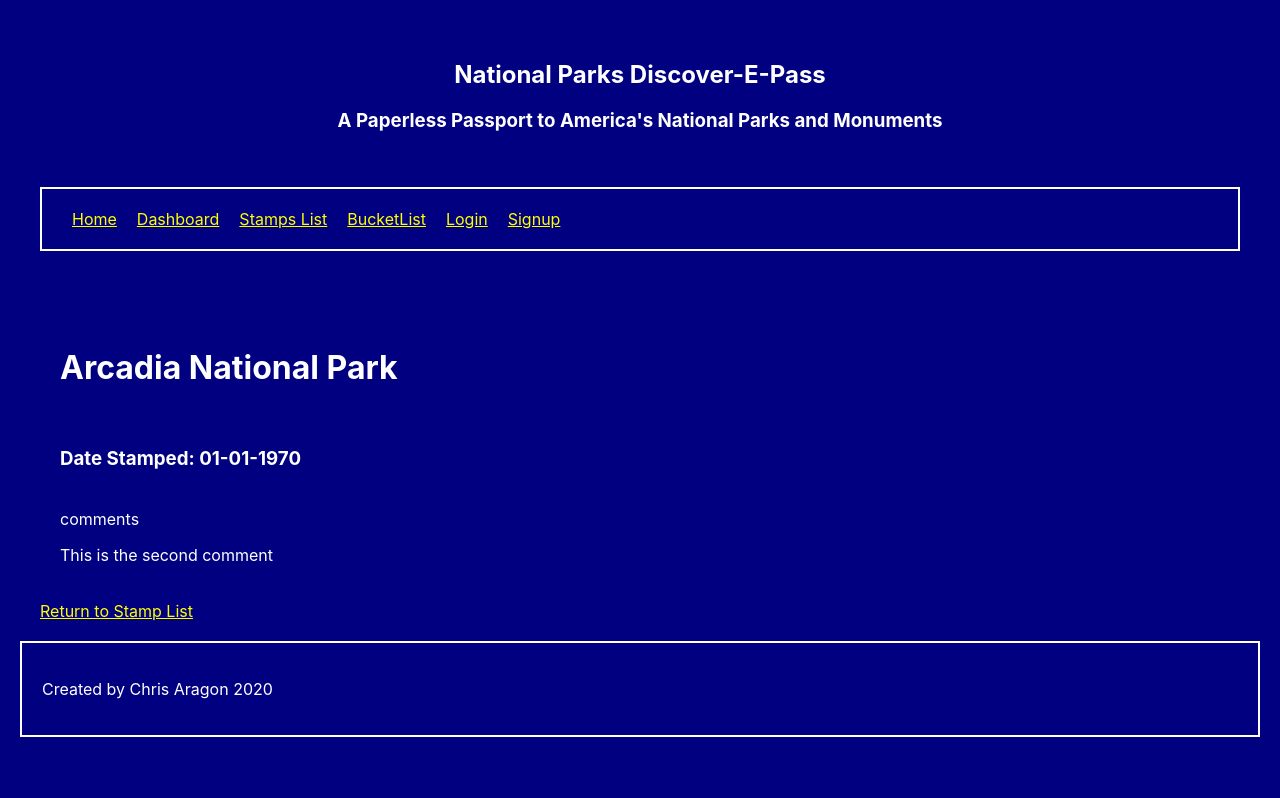
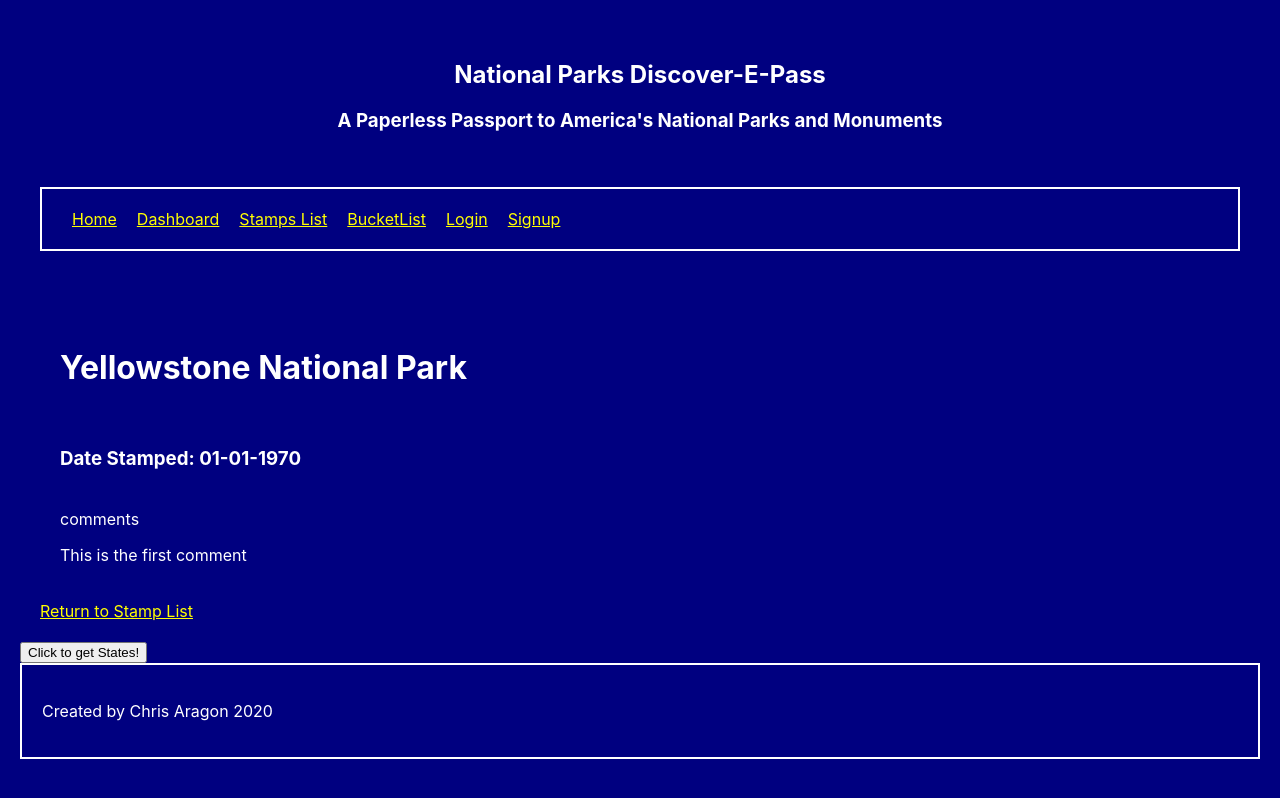
Before and after one commit to craragon77/National-Parks-Passport-Client, a React (Create React App) app: page /Stamp/1 in a window 1280 px wide. Built offline with nearby package versions, Linux system fonts and the light colour scheme; no server answers.

Commit message:
why is the package.json not working

```diff
--- a/src/App.js
+++ b/src/App.js
@@ -11,6 +11,7 @@
 import Login from './Components/Login/Login';
 import STAMP from './Dummy-Data/Dummy-Stamp';
 import BUCKET from './Dummy-Data/Dummy-Bucketlist';
+import Data from './Components/Data/Data';
 import './App.css';
 
 function App() {
@@ -57,6 +58,7 @@
           </Switch>
       </main>
     </body>
+    <Link to={'/Data'} component={Data}/>
     <footer className="app-footer">
       <p>Created by Chris Aragon 2020</p>
     </footer>
--- /dev/null
+++ b/src/Components/Data/Data.js
@@ -0,0 +1,24 @@
+import React, {Component} from 'react'
+
+export default class FetchData extends Component {
+    fetchStates = () => {
+        let StateCode = 'AL'
+        fetch(`https://developer.nps.gov/api/v1/parkshttps://developer.nps.gov/api/v1/parks?api_key=tg3iuJhu0fNZp8JDNiNbcSO6M8xOQPvVkRVYmqDU&stateCode=${StateCode}`)
+        .then(res => {
+            if(res.ok){
+                return res.json()
+            }
+        })
+        .then(response => {
+            console.log(response)
+        })
+        .catch(alert('you have fucked up somehow'))
+    }
+    render(){
+        return(
+            <button onClick={this.fetchStates()}>
+                Click to get States!
+            </button>
+        )
+    }
+}
--- a/src/Components/Stamp/Stamp.js
+++ b/src/Components/Stamp/Stamp.js
@@ -8,10 +8,10 @@
         return(
             <>
                 <body>
-                    <h1>{this.props.Stamp_Dummy[this.props.match.params.id].fullname}</h1><br/>
-                    <h3>Date Stamped: {this.props.Stamp_Dummy[this.props.match.params.id].Date}</h3><br/>
+                    <h1>{this.props.Stamp_Dummy[this.props.match.params.id-1].fullname}</h1><br/>
+                    <h3>Date Stamped: {this.props.Stamp_Dummy[this.props.match.params.id-1].Date}</h3><br/>
                     <label for="comments">comments</label><br/>
-                    <p>{this.props.Stamp_Dummy[this.props.match.params.id].comment}</p>
+                    <p>{this.props.Stamp_Dummy[this.props.match.params.id-1].comment}</p>
                 </body>
                 <Link to='/StampList'>Return to Stamp List</Link>
             </>
```
